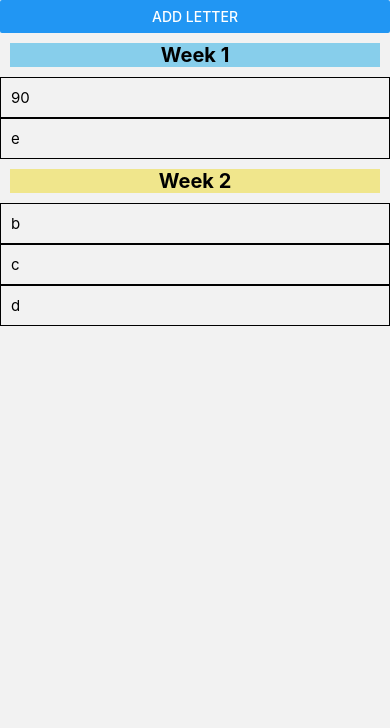
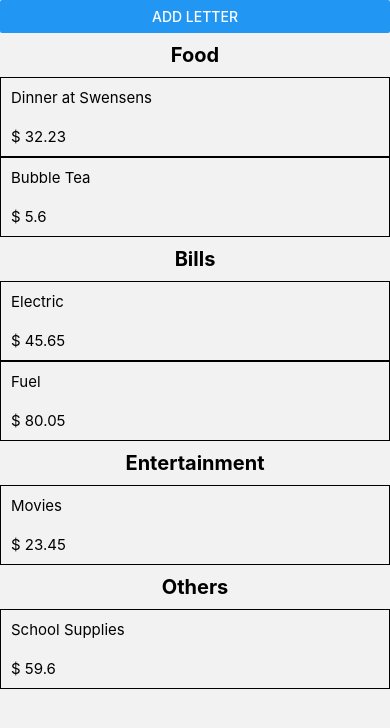
Before and after one commit to edlyana/L07Day, a React Native app: screen /Home in a window 390 px wide. Shown: the top 728 px of the page. Built offline with nearby package versions, Linux system fonts and the light colour scheme.

Commit message:
Updated codes

```diff
--- a/Add.js
+++ b/Add.js
@@ -4,14 +4,22 @@ import {TextInput, View, Text, Button} from "react-native";
 import RNPickerSelect from 'react-native-picker-select';
 import Home from "./Home";
 
-const Add = ({navigation}) => {
+const Add = ({navigation, setChoice1, setChoice2, setChoice3}) => {
     const [letter, setLetter] = useState('');
-    const [type, setType] = useState('Vowels');
+    const [price, setPrice] = useState(0);
+    const [type, setType] = useState('Others');
+
     return (
         <View style={{padding: 10}}>
+            <Text>New Expenses</Text>
             <View style={{padding: 10}}>
-                <Text style={{fontWeight: 'bold'}}>Letter:</Text>
+                <Text style={{fontWeight: 'bold'}}>Item Name:</Text>
                 <TextInput style={{borderWidth: 1}} onChangeText={(text) => setLetter(text)}/>
+            </View>
+
+            <View>
+                <Text style={{fontWeight: 'bold'}}>Price:</Text>
+                <TextInput style={{borderWidth: 1}} onChangeText={(no) => setPrice(no)}/>
             </View>
 
             <View style={{padding: 10}}>
@@ -19,8 +27,10 @@ const Add = ({navigation}) => {
                     value={type}
                     onValueChange={(value) => setType(value)}
                     items={[
-                        {label:"Vowels", value:"Vowels"},
-                        {label:"Consonants", value:"Consonants"},
+                        {label:{setChoice1}, value:{setChoice1}},
+                        {label:{setChoice2}, value:{setChoice2}},
+                        {label:{setChoice3}, value:{setChoice3}},
+                        {label:"Others", value:"Others"},
                     ]}
                 />
             </View>
--- a/App.js
+++ b/App.js
@@ -1,6 +1,7 @@
 import React from 'react';
 import Navigation from './Navigation.js';
 // import Home from "./Home";
+import NewMonth from './NewMonth.js';
 
 const App = () => {
   return (
--- a/Data.js
+++ b/Data.js
@@ -1,15 +1,24 @@
 const datasource = [
+
+    // num == price
     {data:[
-            {key: '90'}, // datasource[0][0]
-            {key: 'e'}, // datasource[0][1]
+            {key:"Dinner at Swensens", price:32.23},
+            {key:"Bubble Tea", price:5.60}
         ],
-        title:"Week 1", bgcolor:"skyblue"},
+        title:"Food", bkColor:"#CAC2B5", nameIcon:"sun", txColor:"black"},
     {data:[
-            {key: 'b'}, // datasource[1][0]
-            {key: 'c'}, // datasource[1][1]
-            {key: 'd'}, // datasource[1][2]
+            {key:"Electric", price:45.65},
+            {key:"Fuel", price:80.05},
         ],
-        title:"Week 2", bgcolor:"khaki"}
+        title:"Bills", bkColor:"#8EA604", nameIcon:"leaf"},
+    {data:[
+            {key:"Movies", price:23.45},
+        ],
+        title:"Entertainment", bkColor:"#7E78D2", nameIcon:"droplet"},
+    {data:[
+            {key:"School Supplies", price:59.60},
+        ],
+        title:"Others", bkColor:"#7E78D2", nameIcon:"smile"},
 ];
 
 export {datasource};
--- a/Edit.js
+++ b/Edit.js
@@ -6,11 +6,18 @@ import {TextInput, View, Text, Button, Alert} from "react-native";
 
 const Edit = ({navigation, route}) => {
     const [letter, setLetter] = useState(route.params.key); // .key is being called here by Home.js
+    const [price, setPrice] = useState(0);
+
     return (
         <View style={{padding: 10}}>
             <View style={{padding: 10}}>
-                <Text style={{fontWeight: 'bold'}}>Letter:</Text>
+                <Text style={{fontWeight: 'bold'}}>Item Name:</Text>
                 <TextInput value={letter} style={{borderWidth: 1}} onChangeText={(text) => setLetter(text)}/>
+            </View>
+
+            <View style={{padding: 10}}>
+                <Text style={{fontWeight: 'bold'}}>Price:</Text>
+                <TextInput value={price} style={{borderWidth: 1}} onChangeText={(no) => setPrice(no)}/>
             </View>
 
             <View style={{flexDirection:'row'}}>
--- a/Home.js
+++ b/Home.js
@@ -27,6 +27,7 @@ const Home = ({navigation}) => {
                 navigation.navigate("Edit", {index:index, type:section.title, key:item.key}); // .key is being called in Edit.js
             }}>
                 <Text style={styles.textStyle} >{item.key}</Text>
+                <Text style={styles.textStyle} >$ {item.price}</Text>
             </TouchableOpacity>
         );
     };
--- a/MainPage.js
+++ b/MainPage.js
@@ -8,28 +8,32 @@ const styles = StyleSheet.create({
         borderRadius: 25,
         width: 200,
         height: 45,
-        backgroundColor:'blue',
+        backgroundColor:'#7DDF64',
         margin: 20,
     },
     headingIntro: {
         fontSize: 25,
-        color: 'blue',
+        color: 'white',
         textAlign: 'center',
         padding: 30,
         margin: 10,
     },
+    mainPage: {
+        backgroundColor: '#F17F29',
+        paddingBottom: 700,
+    }
 });
 
 const MainPage = ({navigation}) => {
     return (
-        <View>
+        <View style={styles.mainPage}>
             <StatusBar/>
             <Text style={styles.headingIntro}>Monthly Budget App</Text>
             <TouchableOpacity style={styles.btnStyle} onPress={() => {navigation.navigate("NewMonth")}}>
-                <Text style={{textAlign:"center", paddingTop:12}}>Add Money Details</Text>
+                <Text style={{textAlign:"center", paddingTop:12, color:'white'}}>Add Money Details</Text>
             </TouchableOpacity>
             <TouchableOpacity style={styles.btnStyle} onPress={() => {navigation.navigate("Home")}}>
-                <Text style={{textAlign:"center", paddingTop:12}}>Home Screen</Text>
+                <Text style={{textAlign:"center", paddingTop:12, color:'white'}}>Home Screen</Text>
             </TouchableOpacity>
         </View>
     );
--- a/NewMonth.js
+++ b/NewMonth.js
@@ -1,6 +1,13 @@
 import React, {useState} from 'react';
 import {StatusBar, Button, SectionList, StyleSheet, Text, TouchableOpacity, View, TextInput} from 'react-native';
 import RNPickerSelect from 'react-native-picker-select';
+
+const styles = StyleSheet.create({
+    pageStyle:{
+        backgroundColor:'#F17F29',
+        paddingBottom:700,
+    }
+})
 
 const InputBox = ({label, onChangeText}) => {
     return (
@@ -16,12 +23,55 @@ const NewMonth= ({navigation}) => {
     const [income, setIncome] = useState(0);
     const [save, setSave] = useState(0);
     const [expense, setExpense] = useState(0);
+    const [choice1, setChoice1] = useState(false);
+    const [choice2, setChoice2] = useState(false);
+    const [choice3, setChoice3] = useState(false);
 
     return (
-        <View>
+        <View style={styles.pageStyle}>
             <InputBox label ="Monthly Income:" onChange Text={setIncome}/>
             <InputBox label ="Amt to Save:" onChange Text={setSave}/>
             <InputBox label ="Monthly Expense:" onChange Text={setExpense}/>
+            <View style={{padding: 10}}>
+                <Text>Choose your top 3 spending categories:</Text>
+                <RNPickerSelect
+                    value={choice1}
+                    onValueChange={(value) => setChoice1(value)}
+                    items={[
+                        {label:"Food", value:"Food"},
+                        {label:"Bills", value:"Bills"},
+                        {label:"Entertainment", value:"Entertainment"},
+                        {label:"Medical", value:"Medical"},
+                        {label:"Others", value:"Others"},
+                    ]}
+                />
+            </View>
+            <View style={{padding: 10}}>
+                <RNPickerSelect
+                    value={choice2}
+                    onValueChange={(value) => setChoice2(value)}
+                    items={[
+                        {label:"Food", value:"Food"},
+                        {label:"Bills", value:"Bills"},
+                        {label:"Entertainment", value:"Entertainment"},
+                        {label:"Medical", value:"Medical"},
+                        {label:"Others", value:"Others"},
+                    ]}
+                />
+            </View>
+            <View style={{padding: 10}}>
+                <RNPickerSelect
+                    value={choice3}
+                    onValueChange={(value) => setChoice3(value)}
+                    items={[
+                        {label:"Food", value:"Food"},
+                        {label:"Bills", value:"Bills"},
+                        {label:"Entertainment", value:"Entertainment"},
+                        {label:"Medical", value:"Medical"},
+                        {label:"Others", value:"Others"},
+                    ]}
+                />
+            </View>
         </View>
     );
 };
```
